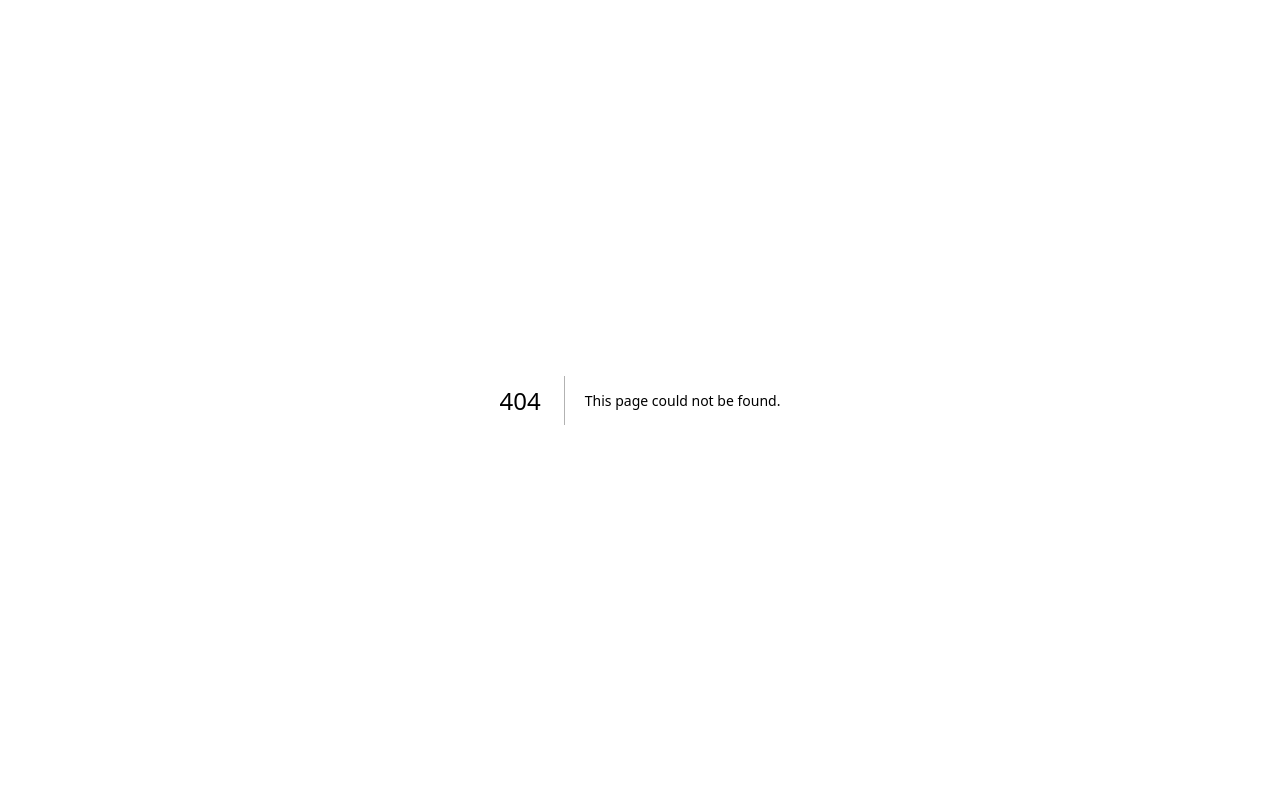
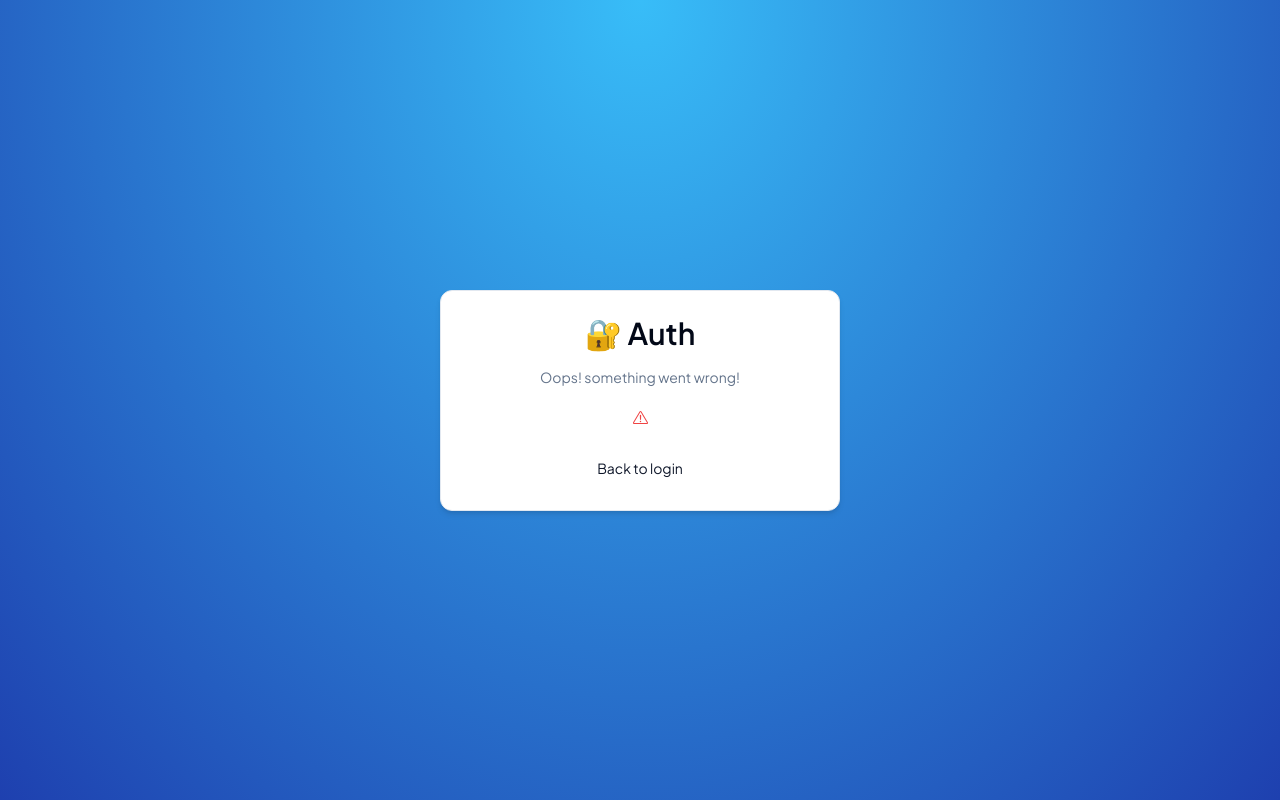
Before and after one commit to arfianarif/auth-masterclass, a Next.js app: page /auth/error in a window 1280 px wide. Before the commit this address had no page. Built offline with nearby package versions, Linux system fonts and the light colour scheme.

Commit message:
feat(auth) : add event callback error

```diff
--- /dev/null
+++ b/app/auth/error/page.tsx
@@ -0,0 +1,7 @@
+import { ErrorCard } from '@/components/auth/error-card'
+
+const AuthErrorPage = () => {
+  return <ErrorCard />
+}
+
+export default AuthErrorPage
--- a/components/auth/card-wrapper.tsx
+++ b/components/auth/card-wrapper.tsx
@@ -1,7 +1,7 @@
 'use client'
 
 import { ReactNode } from 'react'
-import { Card, CardContent, CardFooter } from '@/components/ui/card'
+import { Card, CardContent, CardFooter, CardHeader } from '@/components/ui/card'
 import { Header } from '@/components/auth/header'
 import { Social } from '@/components/auth/social'
 import { BackButton } from '@/components/auth/back-button'
@@ -23,7 +23,9 @@
 }: props) => {
   return (
     <Card className='w-[400px] shadow-md'>
-      <Header label={headerLabel} />
+      <CardHeader>
+        <Header label={headerLabel} />
+      </CardHeader>
       <CardContent>{children}</CardContent>
       {showSocial && (
         <CardFooter>
--- /dev/null
+++ b/components/auth/error-card.tsx
@@ -0,0 +1,16 @@
+import CardWrapper from './card-wrapper'
+import { ExclamationTriangleIcon } from '@radix-ui/react-icons'
+
+export const ErrorCard = () => {
+  return (
+    <CardWrapper
+      headerLabel='Oops! something went wrong!'
+      backButtonHref='/auth/login'
+      backButtonLabel='Back to login'
+    >
+      <div className='w-full flex justify-center items-center'>
+        <ExclamationTriangleIcon className='text-destructive' />
+      </div>
+    </CardWrapper>
+  )
+}
--- a/components/auth/header.tsx
+++ b/components/auth/header.tsx
@@ -6,7 +6,7 @@
 
 export const Header = ({ label }: props) => {
   return (
-    <div className='w-full flex flex-col gap-y-4 items-center justify-center py-4'>
+    <div className='w-full flex flex-col gap-y-4 items-center justify-center'>
       <h1 className={cn('text-3xl font-semibold')}>🔐 Auth</h1>
       <p className='text-muted-foreground text-sm'>{label}</p>
     </div>
--- a/components/auth/login-form.tsx
+++ b/components/auth/login-form.tsx
@@ -19,8 +19,14 @@
 import { FormError } from '@/components/form-error'
 import { FormSuccess } from '@/components/form-success'
 import { login } from '@/actions/login'
+import { useSearchParams } from 'next/navigation'
 
 export const LoginForm = () => {
+  const searchParams = useSearchParams()
+  const urlError =
+    searchParams.get('error') === 'OAuthAccountNotLinked'
+      ? 'Email already in use with different provider!'
+      : ''
   const [error, setError] = useState<string | undefined>('')
   const [success, setSuccess] = useState<string | undefined>('')
   const [isPending, startTransition] = useTransition()
@@ -37,8 +43,9 @@
     setSuccess('')
     startTransition(() => {
       login(values).then((data) => {
-        setError(data.error)
-        setSuccess(data.success)
+        setError(data?.error)
+        // TODO: 2FA
+        // setSuccess(data?.success)
       })
     })
   }
@@ -85,8 +92,8 @@
               )}
             />
           </div>
+          <FormError message={error || urlError} />
           <FormSuccess message={success} />
-          <FormError message={error} />
           <Button type='submit' disabled={isPending} className='w-full'>
             Login
           </Button>
--- a/lib/auth.ts
+++ b/lib/auth.ts
@@ -10,6 +10,10 @@
   signIn,
   signOut
 } = NextAuth({
+  pages: {
+    signIn: '/auth/login',
+    error: '/auth/error'
+  },
   events: {
     async linkAccount({ user }) {
       await prisma.user.update({
--- a/routes.ts
+++ b/routes.ts
@@ -15,6 +15,7 @@
 export const authRoutes = [
   "/auth/login",
   "/auth/register",
+  "/auth/error",
 ]
 
 /**
```
